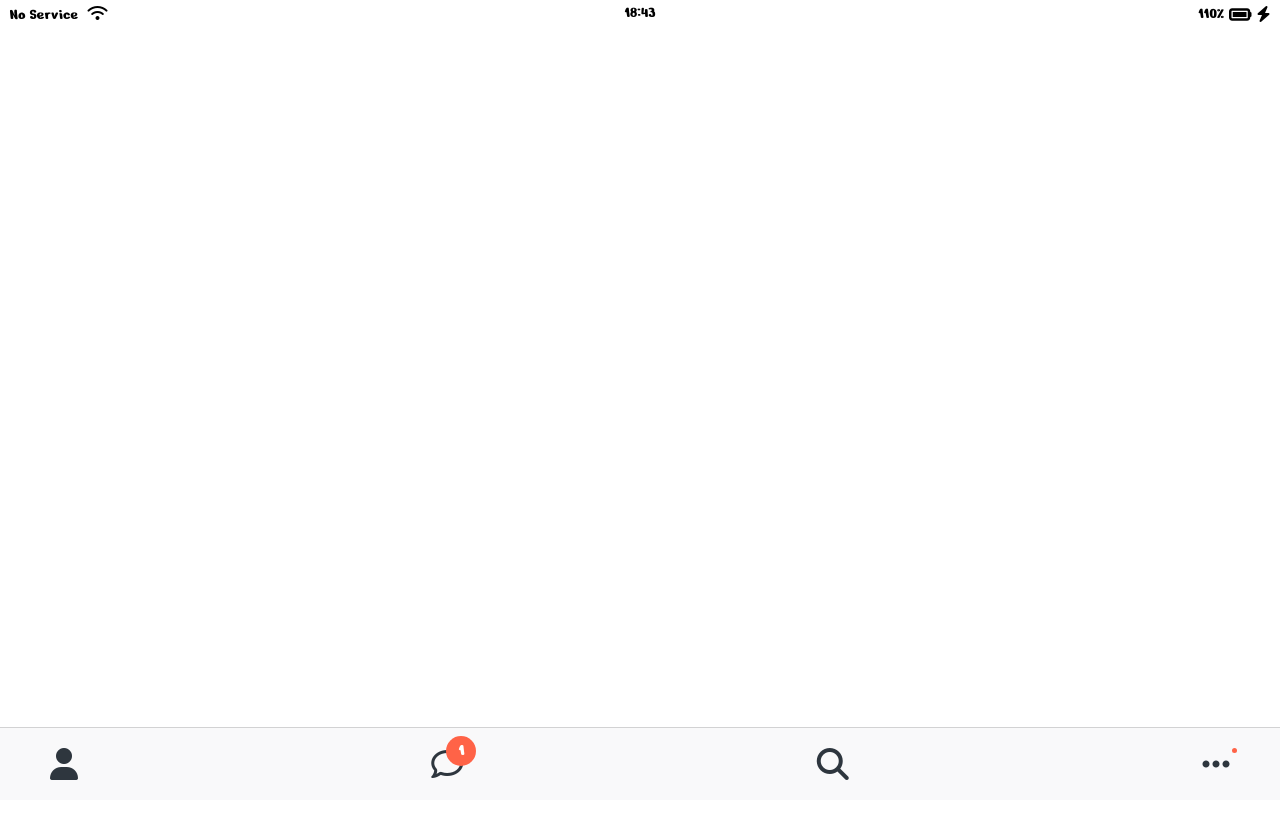
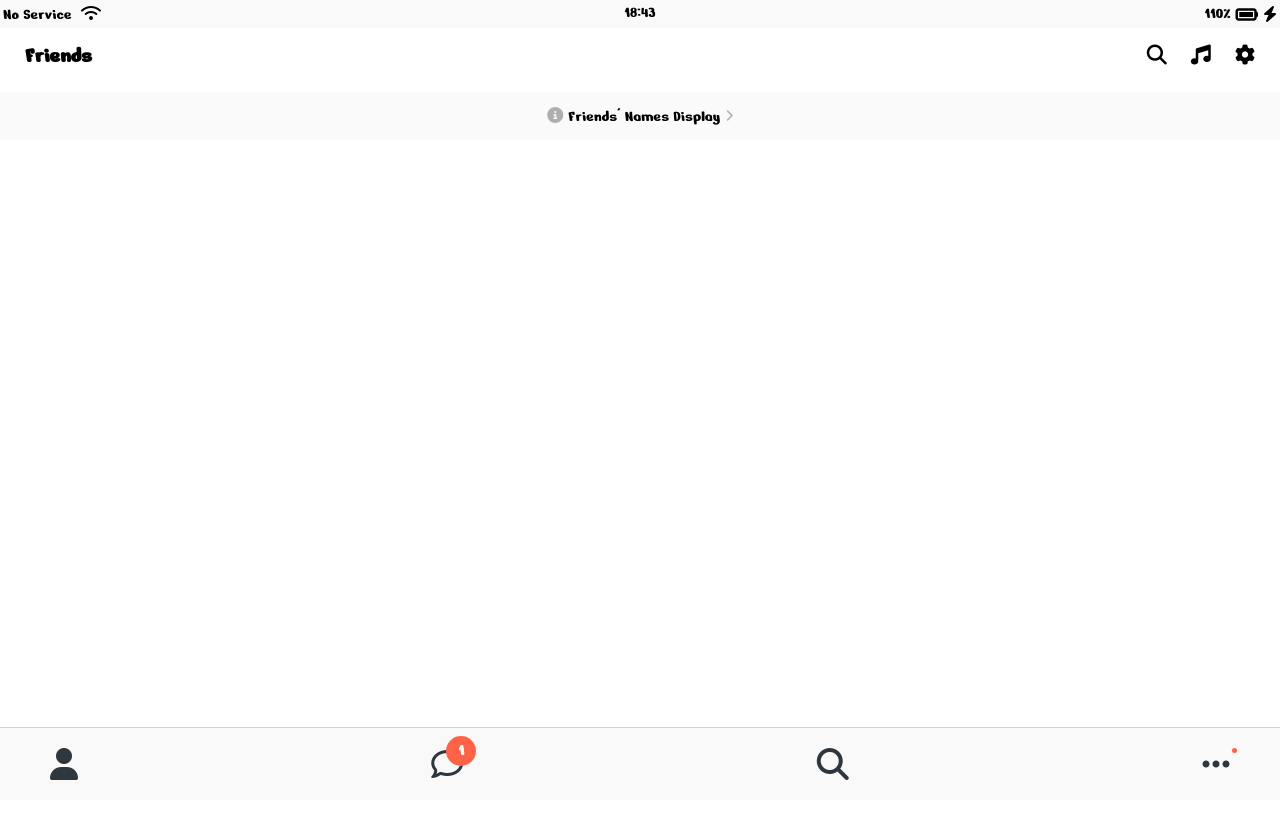
Before and after one commit to wonho1129/kokoa-clone-2020, a plain HTML site: page friends.html in a window 1280 px wide. Drawn offline with Linux system fonts and the light colour scheme.

Commit message:
Friends Screen part

```diff
--- /dev/null
+++ b/CSS/components/screen-header.css
@@ -0,0 +1,13 @@
+.screen-header {
+  display: flex;
+  justify-content: space-between;
+  align-items: center;
+  padding: 25px;
+}
+.screen-header__title {
+  font-size: 22px;
+  font-weight: 600;
+}
+.screen-header__icons span {
+  margin-left: 20px;
+}
--- a/CSS/components/status-bar.css
+++ b/CSS/components/status-bar.css
@@ -2,8 +2,9 @@
   position: fixed;
   top: 0;
   width: 100%;
+  background-color: #f9f9fa;
   display: flex;
-  justify-content: center;
+  justify-content: space-between;
   padding: 5px 3px;
   box-sizing: border-box;
 }
--- a/CSS/reset.css
+++ b/CSS/reset.css
@@ -102,6 +102,7 @@ section {
 }
 body {
   line-height: 1;
+  padding-top: 20px;
 }
 ol,
 ul {
--- /dev/null
+++ b/CSS/screens/friends.css
@@ -0,0 +1,11 @@
+#friends-display-link {
+  text-align: center;
+  display: block;
+  background-color: #fafafa;
+  padding: 15px 0px;
+}
+
+#friends-display-link i {
+  color: rgba(0, 0, 0, 0.3);
+  margin: 0px 5px;
+}
--- a/CSS/styles.css
+++ b/CSS/styles.css
@@ -6,11 +6,13 @@
 /* Components */
 @import "components/status-bar.css";
 @import "components/nav-bar.css";
+@import "components/screen-header.css";
 
 /* Screens */
 @import "screens/login.css";
+@import "screens/friends.css";
 
 body {
+  font: #2e363e;
   font-family: "Nerko One", cursive;
-  height: 1000px;
 }
--- a/friends.html
+++ b/friends.html
@@ -24,6 +24,19 @@
             <i class="fas fa-bolt"></i>
         </div>
     </div>
+
+    <header class="screen-header">
+        <h1 class="screen-header__title">Friends</h1>
+        <div class="screen-header__icons">
+            <span><i class="fas fa-search fa-lg"></i></span>
+            <span><i class="fas fa-music fa-lg"></i></span>
+            <span><i class="fas fa-cog fa-lg"></i></span>
+        </div>
+    </header>
+
+    <a id="friends-display-link">
+        <i class="fas fa-info-circle"></i>Friends' Names Display<i class="fas fa-chevron-right fa-xs"></i>
+    </a>
 
     <nav class="nav">
         <ul class="nav__list">
```
